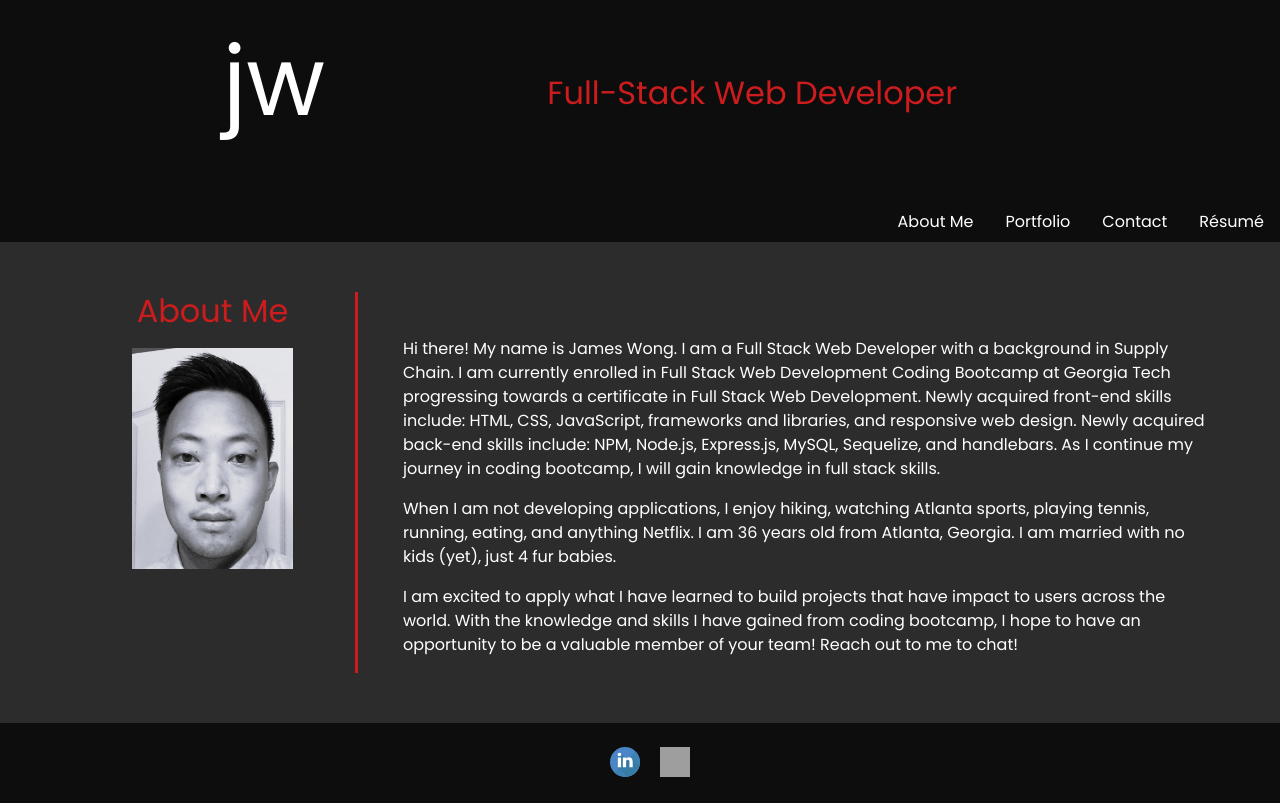
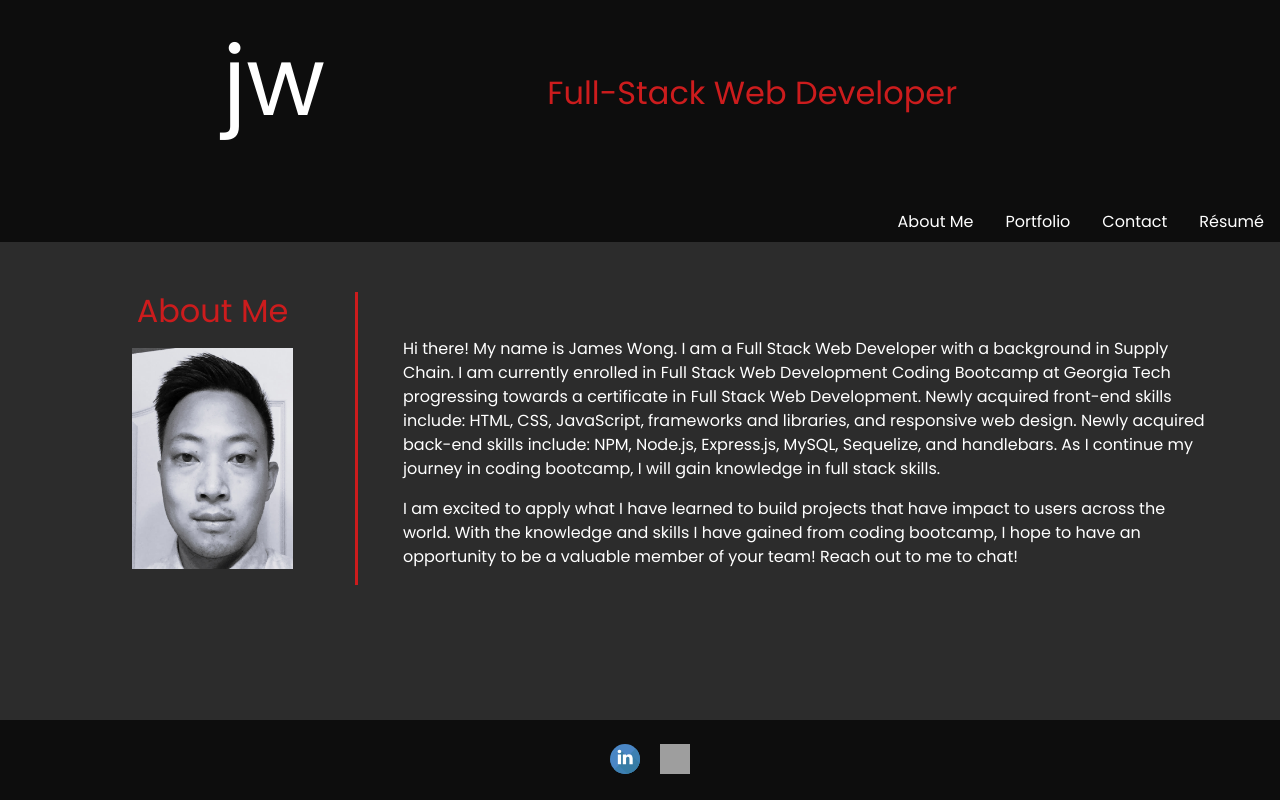
Before and after one commit to James-Y-Wong/react-portfolio, a React (Create React App) app in the folder portfolio/: page / in a window 1280 px wide. Built offline with nearby package versions, Linux system fonts and the light colour scheme; grey boxes are pictures that could not be loaded.

Commit message:
modified about section

```diff
--- a/portfolio/src/components/pages/About.js
+++ b/portfolio/src/components/pages/About.js
@@ -26,12 +26,6 @@ export default function About() {
               bootcamp, I will gain knowledge in full stack skills.
             </p>
             <p>
-              When I am not developing applications, I enjoy hiking, watching
-              Atlanta sports, playing tennis, running, eating, and anything
-              Netflix. I am 36 years old from Atlanta, Georgia. I am married
-              with no kids (yet), just 4 fur babies.
-            </p>
-            <p>
               I am excited to apply what I have learned to build projects that
               have impact to users across the world. With the knowledge and
               skills I have gained from coding bootcamp, I hope to have an
```
